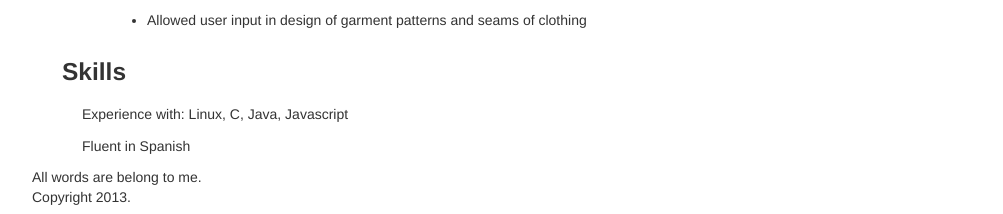
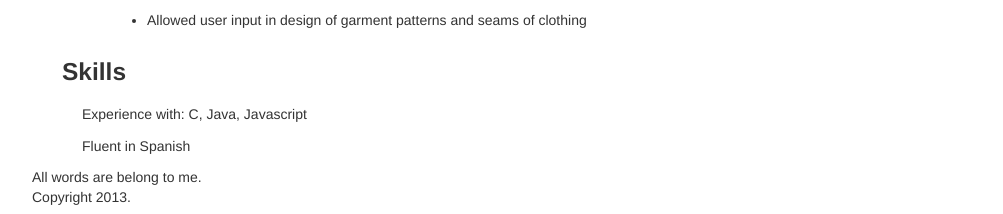
Before and after one commit to eddies5/old-eddies5.github.com, a Jekyll site: the page built from resume/index.html, in a window 1280 px wide. Shown: the part 811-1025 px from the top of the page, without its empty margins (138-1141 px from the left). Built offline with Jekyll 4.4.1, drawn with Linux system fonts in a browser that asks for light colours; some web fonts are replaced.

Commit message:
removed Linux from resume

```diff
--- a/resume/index.html
+++ b/resume/index.html
@@ -43,7 +43,7 @@ title: Resume
           </ul>
         </td></tr>
         <tr><td class="ind1"><h3>Skills</h3></td></tr>
-        <tr><td class="ind2" colspan="2"><p>Experience with: Linux, C, Java, Javascript
+        <tr><td class="ind2" colspan="2"><p>Experience with: C, Java, Javascript
         </p></td></tr>
         <tr><td class="ind2"><p>Fluent in Spanish</p></td></tr>
       </tbody>
```
